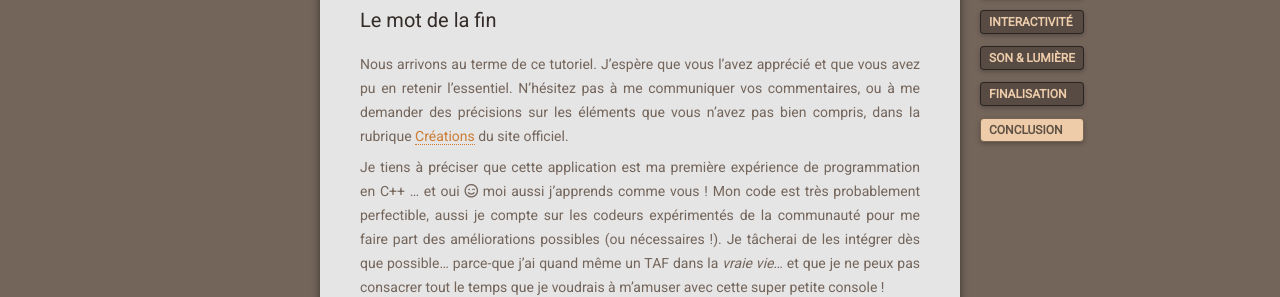
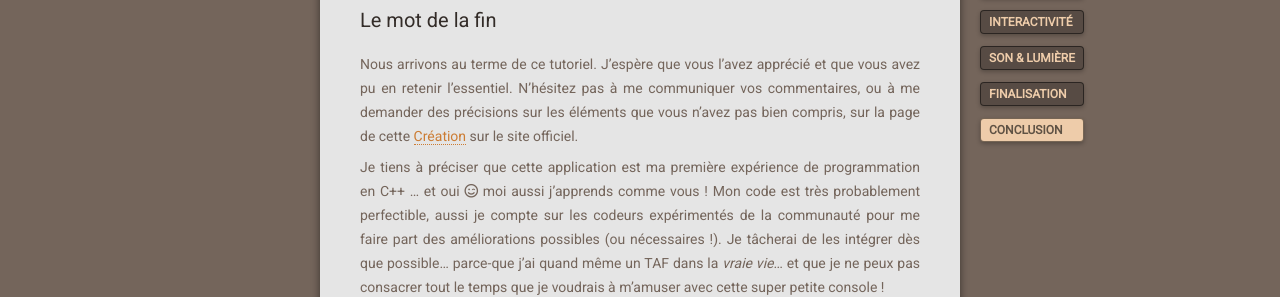
Before and after one commit to m1cr0lab-gamebuino/gb-game-of-life, a Jekyll site: the page built from docs/conclusion.md, in a window 1280 px wide. Shown: the part 316-613 px from the top of the page. Built offline with Jekyll 4.4.1, drawn with Linux system fonts in a browser that asks for light colours; nearby versions of some CDN libraries.

Commit message:
ajout des binaires + quelques corrections mineures ici et là

```diff
--- a/docs/conclusion.md
+++ b/docs/conclusion.md
@@ -6,6 +6,6 @@
 
 # Le mot de la fin
 
-Nous arrivons au terme de ce tutoriel. J'espère que vous l'avez apprécié et que vous avez pu en retenir l'essentiel. N'hésitez pas à me communiquer vos commentaires, ou à me demander des précisions sur les éléments que vous n'avez pas bien compris, dans la rubrique [Créations](https://gamebuino.com/creations) du site officiel.
+Nous arrivons au terme de ce tutoriel. J'espère que vous l'avez apprécié et que vous avez pu en retenir l'essentiel. N'hésitez pas à me communiquer vos commentaires, ou à me demander des précisions sur les éléments que vous n'avez pas bien compris, sur la page de cette [Création](https://gamebuino.com/creations/game-of-life) sur le site officiel.
 
 Je tiens à préciser que cette application est ma première expérience de programmation en C++ ... et oui <i class="far fa-smile-wink"></i> moi aussi j'apprends comme vous ! Mon code est très probablement perfectible, aussi je compte sur les codeurs expérimentés de la communauté pour me faire part des améliorations possibles (ou nécessaires !). Je tâcherai de les intégrer dès que possible... parce-que j'ai quand même un TAF dans la *vraie vie*... et que je ne peux pas consacrer tout le temps que je voudrais à m'amuser avec cette super petite console !
```
Also changed, not shown: docs/les-bases.md (+1 -1 lines), bin/GameOfLife/ICON.BMP (added), bin/GameOfLife/TITLESCREEN.BMP (added), 5 other files.
